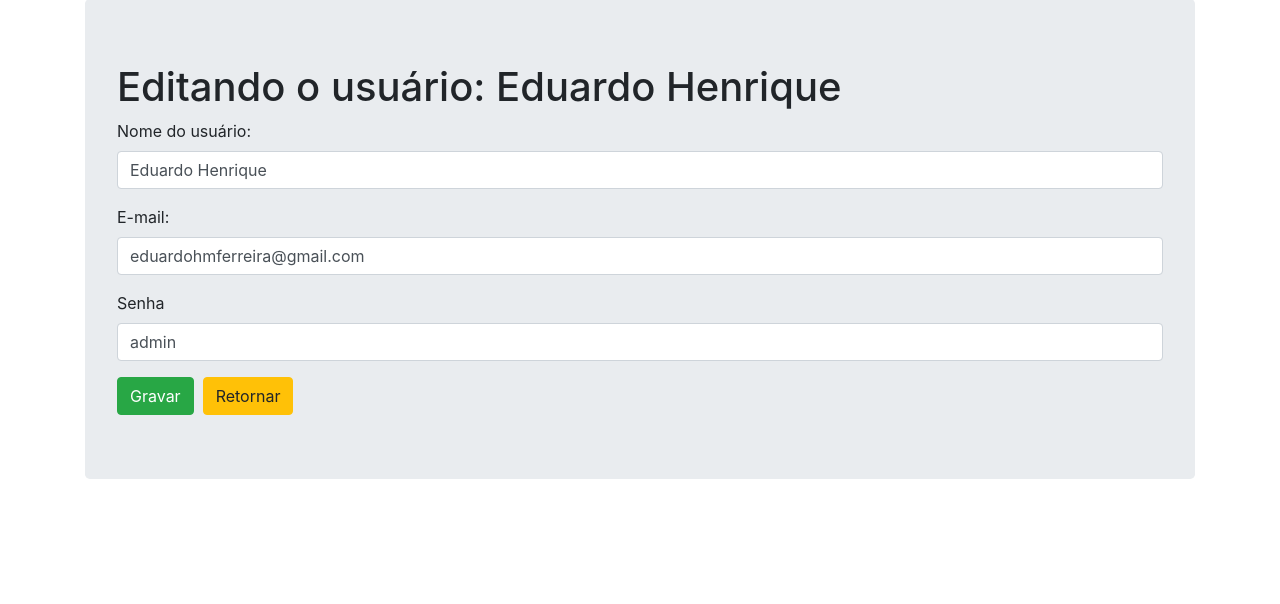
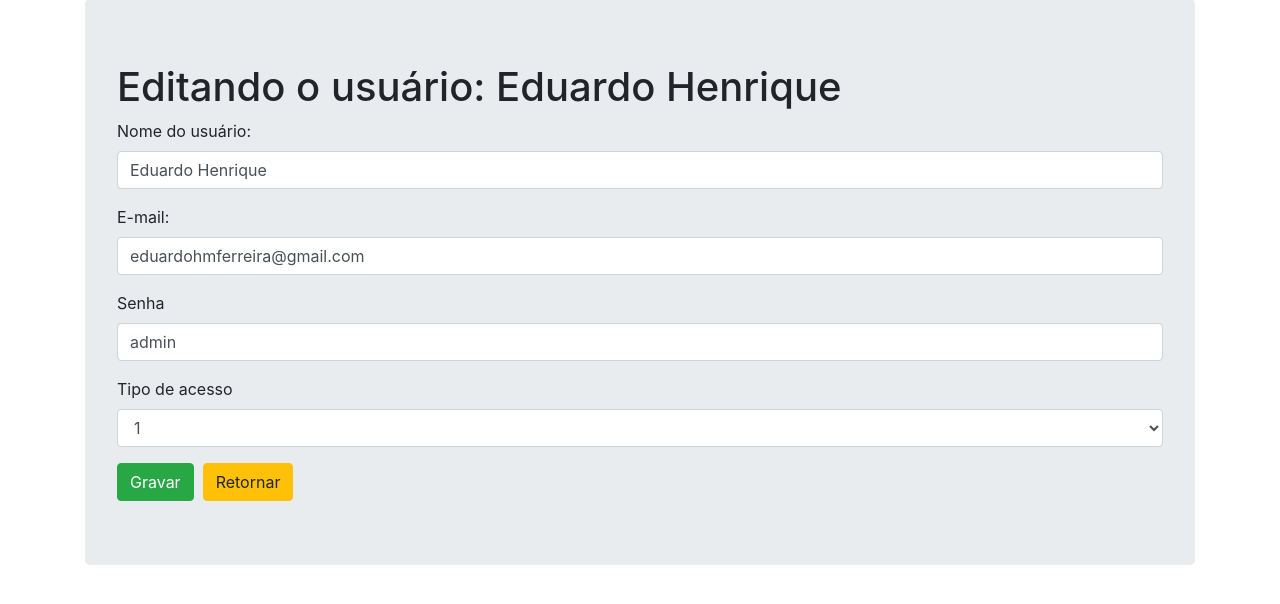
Before and after one commit to eduardohen1/syspacientes, a PHP site: page /usuario.php?idUsuario=1 in a window 1280 px wide. Shown: the part 57-661 px from the top of the page. Run offline with PHP 8.4, Linux system fonts and the light colour scheme; a user stored in the database is signed in; data comes from the database, SQL or seed files in the repository.

Commit message:
Inserindo dropdown

```diff
--- a/usuario.php
+++ b/usuario.php
@@ -111,6 +111,16 @@
                <label for="inputPassword">Senha</label>
                <input type="text" class="form-control" id="inputPassword" name="inputPassword" value="<?php echo($senhaUsuario);?>">
             </div>
+            <div class="form-group">
+               <label for="lstTipoAcesso">Tipo de acesso</label>
+               <select class="form-control" id="lstTipoAcesso" name="lstTipoAcesso">
+                  <option>1</option>
+                  <option>2</option>
+                  <option>3</option>
+                  <option>4</option>
+                  <option>5</option>
+               </select>
+            </div>
             <input type="hidden" id="inputIdUsuario" name="inputIdUsuario" value="<?php echo($idUsuario) ?>">
             <button type="submit" class="btn btn-success">Gravar</button>&nbsp;
             <a href="usuario_list2.php" class="btn btn-warning" role="button">Retornar</a>
```
